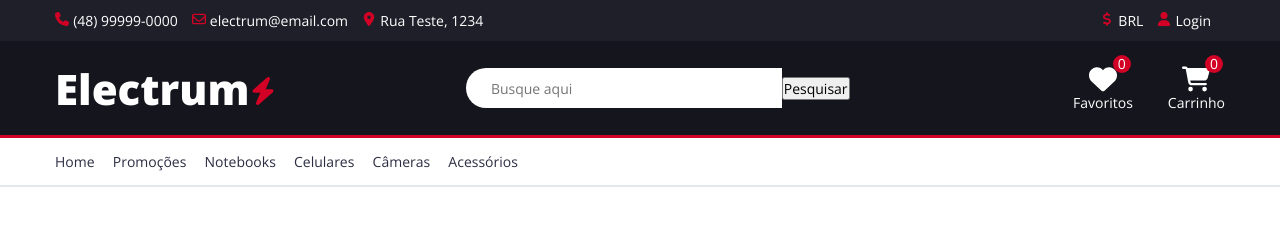
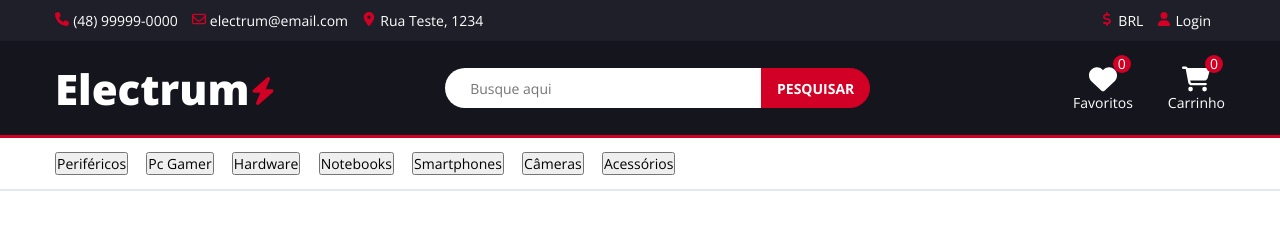
Before and after one commit to Kevenshtk/Electrum, a React (Create React App) app: page / in a window 1280 px wide. Shown: the top 227 px of the page. Built offline with nearby package versions, Linux system fonts and the light colour scheme; data requests are answered from the project's data file; grey boxes are pictures that could not be loaded.

Commit message:
feat: implementar navegação nos botões de categoria do header

```diff
--- a/src/components/Header/index.jsx
+++ b/src/components/Header/index.jsx
@@ -1,5 +1,5 @@
-import Button from "../Button";
-import "./styles.sass";
+import Button from '../Button';
+import './styles.sass';
 import {
   FaPhone,
   FaRegEnvelope,
@@ -9,9 +9,18 @@ import {
   FaBolt,
   FaHeart,
   FaCartShopping,
-} from "react-icons/fa6";
+} from 'react-icons/fa6';
+
+import { useNavigate } from 'react-router-dom';
 
 const Header = () => {
+  const navigate = useNavigate();
+
+  const handleCategoryClick = (category) => {
+    category === 'Pc Gamer' && (category = 'PC-Gamer');
+    navigate(`/list/${category}`);
+  };
+
   return (
     <header>
       <div className="header-top">
@@ -32,13 +41,13 @@ const Header = () => {
           </div>
           <div className="header-user-top-menu">
             <span>
-              <a href="#">
+              <a href="/">
                 <FaDollarSign className="icon" />
                 BRL
               </a>
             </span>
             <span>
-              <a href="#">
+              <a href="/">
                 <FaUser className="icon" />
                 Login
               </a>
@@ -48,24 +57,24 @@ const Header = () => {
       </div>
 
       <div className="main-header">
-        <a href="#" id="brand">
+        <a href="/" id="brand">
           Electrum
           <FaBolt className="icon" />
         </a>
         <form action="" id="search-form">
           <input type="text" id="search" placeholder="Busque aqui" />
-          <Button type="submit" style="btn btn-half" text="Pesquisar" />
+          <Button type="submit" className="btn btn-half" text="Pesquisar" />
         </form>
         <div className="header-actions-menu">
           <div className="wishlist-container">
             <span className="qty">0</span>
             <FaHeart className="icon" />
-            <a href="#">Favoritos</a>
+            <a href="/">Favoritos</a>
           </div>
           <div className="header-cart-container">
             <span className="qty">0</span>
             <FaCartShopping className="icon" />
-            <a href="#">Carrinho</a>
+            <a href="/">Carrinho</a>
           </div>
         </div>
       </div>
@@ -73,24 +82,25 @@ const Header = () => {
       <div className="header-bottom">
         <nav>
           <ul>
-            <li>
-              <a href="#">Home</a>
-            </li>
-            <li>
-              <a href="#">Promoções</a>
-            </li>
-            <li>
-              <a href="#">Notebooks</a>
-            </li>
-            <li>
-              <a href="#">Celulares</a>
-            </li>
-            <li>
-              <a href="#">Câmeras</a>
-            </li>
-            <li>
-              <a href="#">Acessórios</a>
-            </li>
+            {[
+              'Periféricos',
+              'Pc Gamer',
+              'Hardware',
+              'Notebooks',
+              'Smartphones',
+              'Câmeras',
+              'Acessórios',
+            ].map((category, index) => {
+              return (
+                <li key={index}>
+                  <Button
+                    className="btn-category"
+                    text={category}
+                    onClick={() => handleCategoryClick(category)}
+                  />
+                </li>
+              );
+            })}
           </ul>
         </nav>
       </div>
--- a/src/components/Header/styles.sass
+++ b/src/components/Header/styles.sass
@@ -1,11 +1,5 @@
 @use '../../styles/variables' as *
 @use '../../styles/mixins' as *
-
-@mixin center-content
-    max-width: $container-width
-    margin: 0 auto
-    display: flex
-    justify-content: space-between
 
 @mixin header-icon
     position: relative
@@ -128,11 +122,3 @@ header
 
             li
                 margin-right: 1.3rem
-
-                a
-                    color: $link-color
-                    border-bottom: 2px solid transparent
-
-                    &:hover
-                        color: $primary-color
-                        border-color: $primary-color
```
